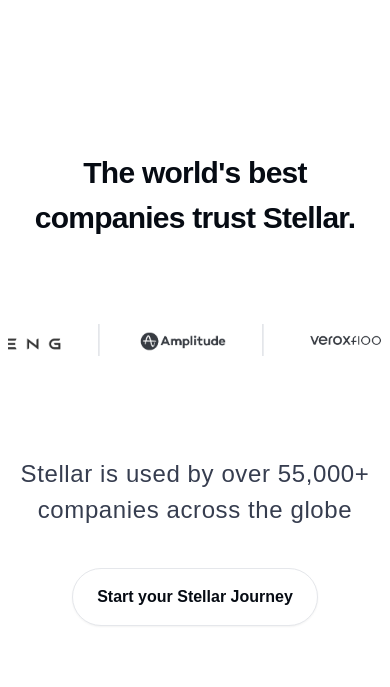
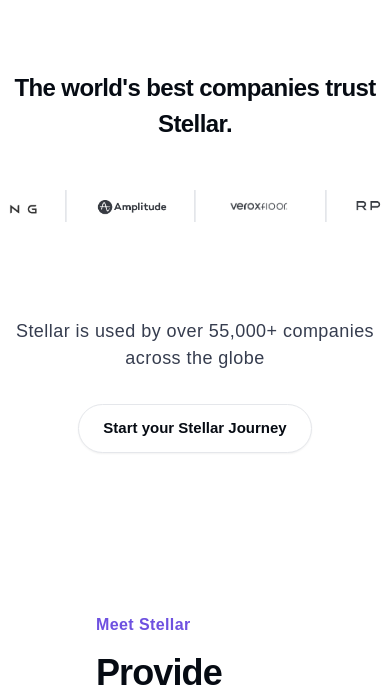
Before and after one commit to riyaz-ahamed-07/cradle-dev-takehome, a React (Vite) app: page / in a window 390 px wide. Shown: the part 783-1470 px from the top of the page. Built offline with nearby package versions, Linux system fonts and the light colour scheme; a web font is replaced by a local one.

Commit message:
feat: add TrustSection component with a company logos marquee and call to action.

```diff
--- a/src/components/TrustSection.jsx
+++ b/src/components/TrustSection.jsx
@@ -6,20 +6,20 @@
 const TrustSection = () => {
     const [isHovered, setIsHovered] = useState(false);
     return (
-        <section className="pt-36 pb-36 bg-white font-sans relative overflow-hidden">
+        <section className="pt-16 pb-16 sm:pt-24 sm:pb-24 lg:pt-36 lg:pb-36 bg-white font-sans relative overflow-hidden">
 
 
             <div className="max-w-[1400px] mx-auto px-2 sm:px-4 lg:px-6 text-center relative z-10">
 
                 {/* Headline */}
-                <h2 className="text-[30px] md:text-[36px] font-[550] text-secondary tracking-tight mb-20">
+                <h2 className="text-[24px] sm:text-[30px] md:text-[36px] font-[550] text-secondary tracking-tight mb-12 sm:mb-16 lg:mb-20">
                     The world's best companies trust Stellar.
                 </h2>
 
                 {/* Logos Marquee */}
                 <div className="relative w-full overflow-hidden mb-24 mask-linear-fade">
                     <motion.div
-                        className="flex items-center gap-8 sm:gap-16 whitespace-nowrap"
+                        className="flex items-center gap-6 sm:gap-8 md:gap-16 whitespace-nowrap"
                         // Reverse direction: moving from 0% to -50% creates right-to-left motion
                         animate={{ x: ["0%", "-50%"] }}
                         transition={{
@@ -37,11 +37,11 @@
                     >
                         {/* Render logos 4 times to ensure smooth infinite loop on large screens */}
                         {[...Array(4)].map((_, widthIndex) => (
-                            <div key={widthIndex} className="flex items-center gap-8 sm:gap-16 shrink-0">
+                            <div key={widthIndex} className="flex items-center gap-6 sm:gap-8 md:gap-16 shrink-0">
 
                                 {/* XPENG */}
                                 <div className="flex items-center opacity-80 hover:opacity-100 transition-opacity">
-                                    <img src="/logos/xpeng.png" alt="XPENG" className="h-10 md:h-12 w-auto object-contain" />
+                                    <img src="/logos/xpeng.png" alt="XPENG" className="h-8 sm:h-10 md:h-12 w-auto object-contain" />
                                 </div>
 
                                 {/* Divider */}
@@ -49,7 +49,7 @@
 
                                 {/* Amplitude */}
                                 <div className="flex items-center opacity-80 hover:opacity-100 transition-opacity">
-                                    <img src="/logos/amplitude.png" alt="Amplitude" className="h-10 md:h-12 w-auto object-contain" />
+                                    <img src="/logos/amplitude.png" alt="Amplitude" className="h-8 sm:h-10 md:h-12 w-auto object-contain" />
                                 </div>
 
                                 {/* Divider */}
@@ -57,7 +57,7 @@
 
                                 {/* veroxfloor */}
                                 <div className="flex items-center opacity-80 hover:opacity-100 transition-opacity">
-                                    <img src="/logos/veroxfloor.png" alt="veroxfloor" className="h-8 md:h-10 w-auto object-contain" />
+                                    <img src="/logos/veroxfloor.png" alt="veroxfloor" className="h-6 sm:h-8 md:h-10 w-auto object-contain" />
                                 </div>
 
                                 {/* Divider */}
@@ -65,7 +65,7 @@
 
                                 {/* RPUBLICA */}
                                 <div className="flex items-center opacity-80 hover:opacity-100 transition-opacity">
-                                    <img src="/logos/rpublica.png" alt="RPUBLICA" className="h-8 md:h-9 w-auto object-contain" />
+                                    <img src="/logos/rpublica.png" alt="RPUBLICA" className="h-6 sm:h-8 md:h-9 w-auto object-contain" />
                                 </div>
 
                                 {/* Divider */}
@@ -73,7 +73,7 @@
 
                                 {/* Invoice2go */}
                                 <div className="flex items-center opacity-80 hover:opacity-100 transition-opacity">
-                                    <img src="/logos/invoice2go.png" alt="Invoice2go" className="h-8 md:h-10 w-auto object-contain" />
+                                    <img src="/logos/invoice2go.png" alt="Invoice2go" className="h-6 sm:h-8 md:h-10 w-auto object-contain" />
                                 </div>
 
                                 {/* Divider */}
@@ -84,14 +84,14 @@
                 </div>
 
                 {/* Subtext */}
-                <p className="text-[24px] text-secondary-gray mb-10 font-medium tracking-wide">
+                <p className="text-[18px] md:text-[24px] text-secondary-gray mb-8 sm:mb-10 font-medium tracking-wide">
                     Stellar is used by over 55,000+ companies across the globe
                 </p>
 
                 {/* CTA Button */}
                 <Button
                     variant="secondary"
-                    className="rounded-full px-6 py-4 h-auto text-[16px] font-semibold border-gray-200 hover:border-primary/20 hover:text-primary shadow-sm hover:shadow-md transition-all pt-4"
+                    className="rounded-full px-5 py-3 sm:px-6 sm:py-4 h-auto text-[14px] sm:text-[16px] font-semibold border-gray-200 hover:border-primary/20 hover:text-primary shadow-sm hover:shadow-md transition-all"
                 >
                     Start your Stellar Journey
                 </Button>
```
